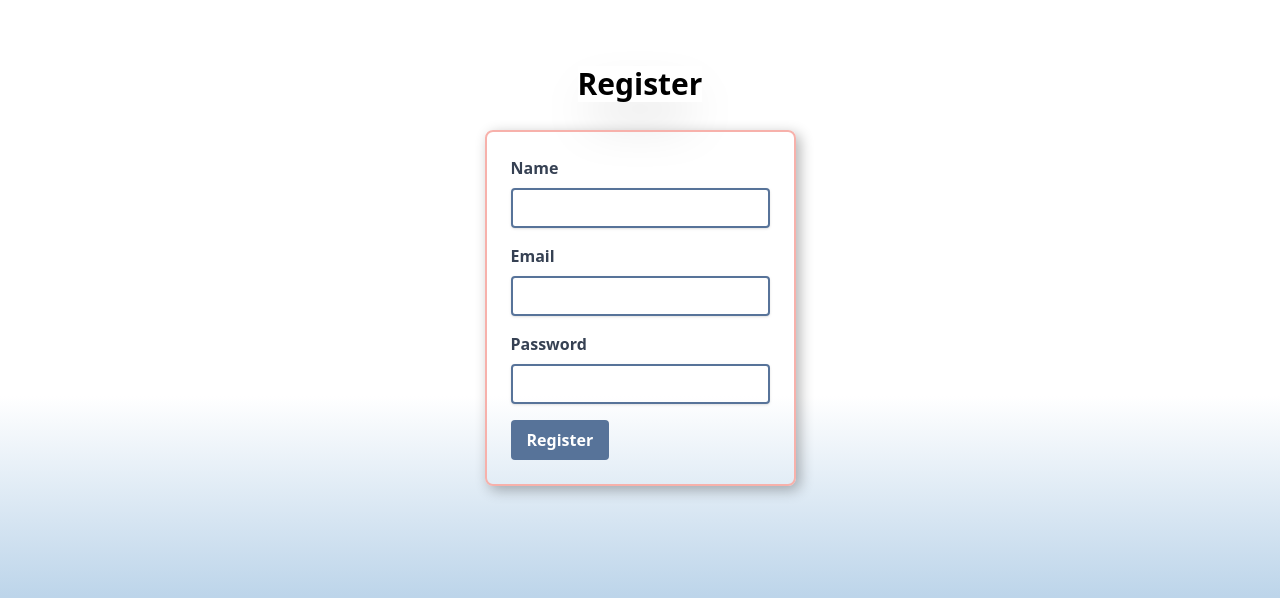
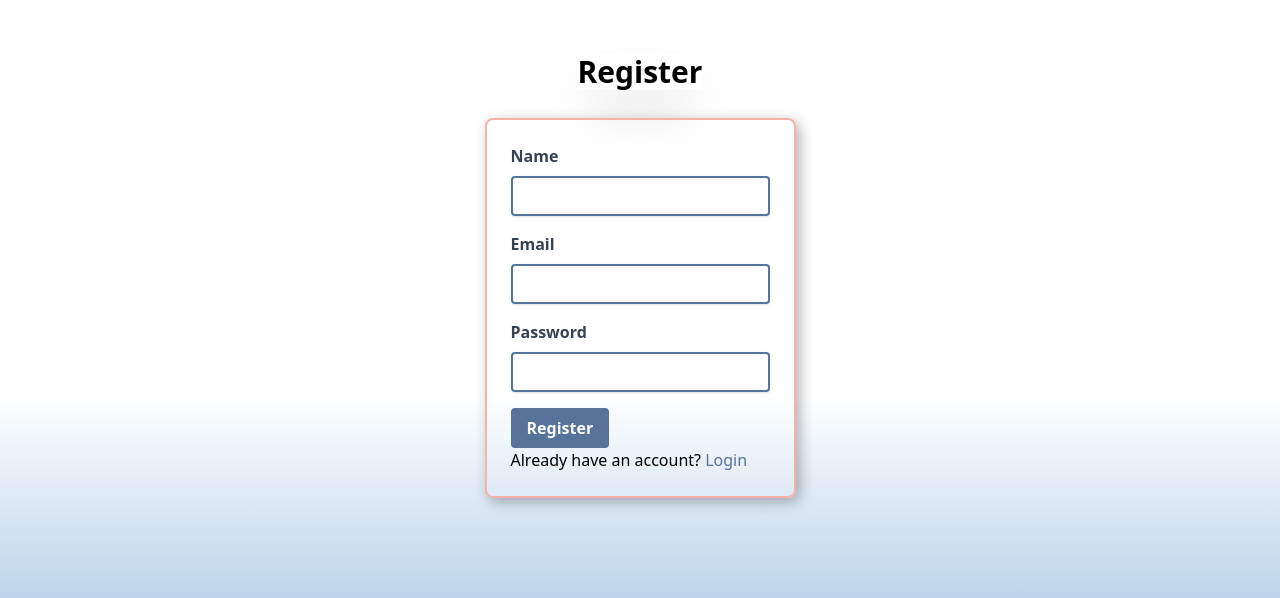
Before and after one commit to abdiel-code/crm-cluster, a React (Vite) app in the folder client/: page /register in a window 1280 px wide. Shown: the part 124-722 px from the top of the page. Built offline with nearby package versions, Linux system fonts and the light colour scheme; no server answers.

Commit message:
feat:AuthPages created links to register and login under form

```diff
--- a/client/src/pages/auth/LoginPage.jsx
+++ b/client/src/pages/auth/LoginPage.jsx
@@ -4,6 +4,7 @@
 import { useNavigate } from "react-router-dom";
 import { log } from "../../core/logWrapper.js";
 import { baseUrl } from "../../config.js";
+import { Link } from "react-router-dom";
 
 // gray: 495867, HardBlue: 577399, SoftBlue: BDD5EA, White: FFFFFF, SoftRed: F7B1AB
 
@@ -114,6 +115,13 @@
           </button>
         </div>
 
+        <p>
+          Don’t have an account?{" "}
+          <Link to="/register" className="text-[#577399] hover:underline">
+            Sign up
+          </Link>
+        </p>
+
         {message && <p className="text-[#577399] mt-4">{message}</p>}
         {error && <p className="text-red-500 mt-4">{error}</p>}
       </form>
--- a/client/src/pages/auth/RegisterPage.jsx
+++ b/client/src/pages/auth/RegisterPage.jsx
@@ -3,6 +3,7 @@
 import { useNavigate } from "react-router-dom";
 import { log } from "../../core/logWrapper";
 import { baseUrl } from "../../config";
+import { Link } from "react-router-dom";
 
 // gray: 495867, HardBlue: 577399, SoftBlue: BDD5EA, White: FFFFFF, SoftRed: F7B1AB
 
@@ -124,6 +125,13 @@
           </button>
         </div>
 
+        <p>
+          Already have an account?{" "}
+          <Link to="/login" className="text-[#577399] hover:underline">
+            Login
+          </Link>
+        </p>
+
         {message && <p className="text-[#577399] mt-4">{message}</p>}
         {error && <p className="text-red-500 mt-4">{error}</p>}
       </form>
```
